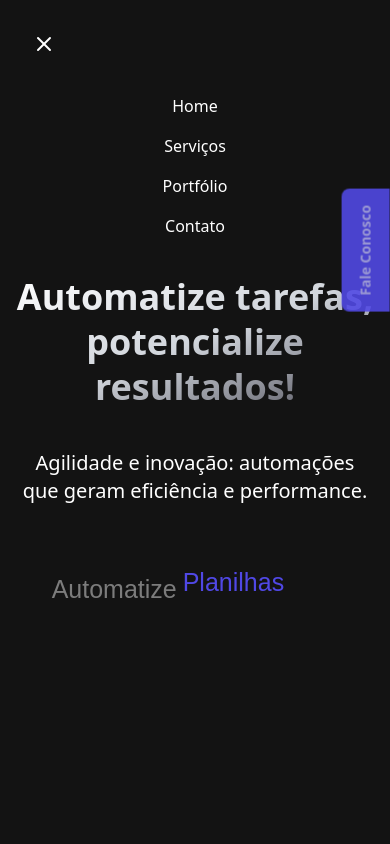
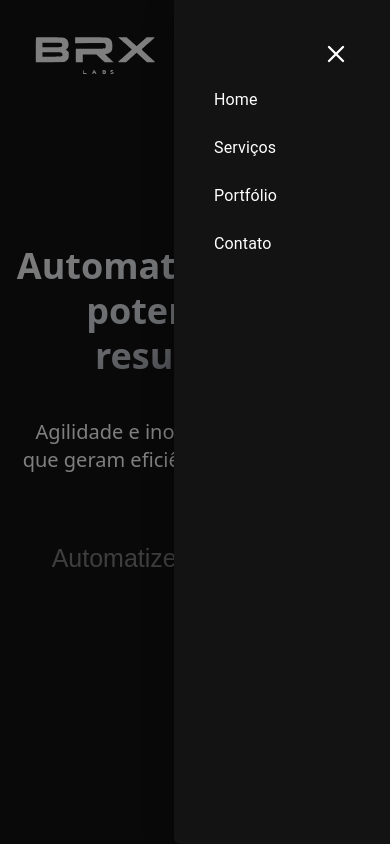
Before and after one commit to iesley-ferreira/BRXLabs, a React (Vite) app: page / in a window 390 px wide. Both pictures are taken after a click on the button 346 px from the left and 74 px from the top of the page. Shown: the top 844 px of the page. Built offline with nearby package versions, Linux system fonts and the light colour scheme; a web font is replaced by a local one.

Commit message:
feat: refactor header and hamburger menu

```diff
--- a/package.json
+++ b/package.json
@@ -11,8 +11,12 @@
     "preview": "vite preview"
   },
   "dependencies": {
+    "@emotion/react": "^11.14.0",
+    "@emotion/styled": "^11.14.0",
+    "@mui/material": "^6.4.8",
     "@radix-ui/react-slot": "^1.1.2",
     "@tailwindcss/vite": "^4.0.13",
+    "aos": "^2.3.4",
     "class-variance-authority": "^0.7.1",
     "clsx": "^2.1.1",
     "lucide-react": "^0.479.0",
@@ -23,6 +27,7 @@
   },
   "devDependencies": {
     "@eslint/js": "^9.21.0",
+    "@types/aos": "^3.0.7",
     "@types/node": "^22.13.10",
     "@types/react": "^19.0.10",
     "@types/react-dom": "^19.0.4",
--- a/src/App.tsx
+++ b/src/App.tsx
@@ -1,3 +1,6 @@
+import AOS from "aos";
+import "aos/dist/aos.css"; // Importa os estilos do AOS
+import { useEffect } from "react";
 import "./App.css";
 import Carousel from "./components/Carousel/Carousel";
 import ContactButton from "./components/ContactButton/ContactButton";
@@ -9,6 +12,14 @@ import HowItWorks from "./components/HowItWorks/HowItWorks";
 import ServicesProvided from "./components/ServicesProvided/ServicesProvided";
 
 function App() {
+  useEffect(() => {
+    AOS.init({
+      duration: 1200, // duração da animação em milissegundos
+      once: true, // se true, animação ocorre apenas uma vez
+      easing: "ease-in-out",
+    });
+  }, []);
+
   return (
     <div className="bg-[#131313] p-4 h-screen">
       <Header />
--- a/src/components/Carousel/Carousel.tsx
+++ b/src/components/Carousel/Carousel.tsx
@@ -115,7 +115,7 @@ const Carousel = () => {
   }, []);
 
   return (
-    <div className="relative w-full p-6 bg-[#4d4b4623] rounded-2xl">
+    <div className="relative w-full p-6 bg-[#6c19ff] rounded-md">
       {/* Container do carousel com rolagem horizontal e barra oculta */}
       <div ref={carouselRef} className="flex space-x-4 overflow-x-auto  scrollbar-hide">
         {technologies.map((tech, index) => (
--- a/src/components/ContactButton/ContactButton.tsx
+++ b/src/components/ContactButton/ContactButton.tsx
@@ -1,5 +1,5 @@
 import { X } from "lucide-react";
-import { useState } from "react";
+import { useEffect, useState } from "react";
 
 export default function ContactButton() {
   const [isOpen, setIsOpen] = useState(false);
@@ -7,8 +7,28 @@ export default function ContactButton() {
   const [loading, setLoading] = useState(false);
   const [message, setMessage] = useState("");
   const [isSubmitted, setIsSubmitted] = useState(false);
+  const [isContactVisible, setIsContactVisible] = useState(false);
 
-  // Formata o telefone para o padrão (XX) XXXXX-XXXX
+  // Detecta se a seção de contato está visível na viewport
+  useEffect(() => {
+    const contactSection = document.querySelector("#contact");
+    if (!contactSection) return;
+    const observer = new IntersectionObserver(
+      (entries) => {
+        entries.forEach((entry) => {
+          setIsContactVisible(entry.isIntersecting);
+        });
+      },
+      { threshold: 0.5 },
+    );
+    observer.observe(contactSection);
+    return () => observer.disconnect();
+  }, []);
+
+  // Se a seção de contato estiver visível, não renderiza o botão
+  if (isContactVisible) return null;
+
+  // Função para formatar o telefone para o padrão (XX) XXXXX-XXXX
   const formatPhone = (value: string) => {
     const digits = value.replace(/\D/g, "").slice(0, 11);
     if (digits.length === 0) return "";
@@ -90,10 +110,7 @@ export default function ContactButton() {
           setMessage("");
           setIsSubmitted(false);
         }}
-        className="fixed top-2/12 right-0 origin-bottom-right -rotate-90 translate-x-0 hover:translate-x-0 z-[9999] cursor-pointer
-                   bg-[#5048e5e3] text-[#a6a4d4e0] hover:text-white hover:bg-[#5048e5] font-bold text-sm px-4 py-2 h-12 rounded-t-md
-                   hover:shadow-[0px_0px_10px_rgba(255,255,255,0.4)] transition-all
-                   hover:opacity-90 focus:outline-none focus:ring-2 focus:ring-white"
+        className="fixed top-8/12 md:top-2/12 right-0 origin-bottom-right -rotate-90 translate-x-0 hover:translate-x-0 z-[9999] cursor-pointer bg-[#5048e5e3] text-[#a6a4d4e0] hover:text-white hover:bg-[#5048e5] font-bold text-sm px-4 py-2 h-12 rounded-t-md hover:shadow-[0px_0px_10px_rgba(255,255,255,0.4)] transition-all hover:opacity-90 focus:outline-none focus:ring-2 focus:ring-white"
       >
         Fale Conosco
       </button>
@@ -176,7 +193,7 @@ export default function ContactButton() {
                   <button
                     type="submit"
                     disabled={loading}
-                    className="w-full mt-6 bg-[#956afa] hover:bg-[#7d4fd1] transition text-white font-semibold py-3 rounded-md mouse-pointer"
+                    className="w-full mt-6 bg-[#956afa] hover:bg-[#7d4fd1] transition text-white font-semibold py-3 rounded-md"
                   >
                     {loading ? "Enviando..." : "Enviar"}
                   </button>
--- a/src/components/Header/Header.tsx
+++ b/src/components/Header/Header.tsx
@@ -1,42 +1,48 @@
+import Drawer from "@mui/material/Drawer";
+import List from "@mui/material/List";
+import ListItem from "@mui/material/ListItem";
+import ListItemButton from "@mui/material/ListItemButton";
+import ListItemText from "@mui/material/ListItemText";
 import { Menu, X } from "lucide-react";
 import { useState } from "react";
 
 const Header = () => {
-  const [mobileMenuOpen, setMobileMenuOpen] = useState(false);
+  const [drawerOpen, setDrawerOpen] = useState(false);
 
-  const toggleMobileMenu = () => {
-    setMobileMenuOpen((prev) => !prev);
+  const toggleDrawer = (open: boolean) => (event: React.KeyboardEvent | React.MouseEvent) => {
+    // Evita que eventos de teclado indesejados fechem o drawer
+    if (
+      event &&
+      event.type === "keydown" &&
+      ((event as React.KeyboardEvent).key === "Tab" ||
+        (event as React.KeyboardEvent).key === "Shift")
+    ) {
+      return;
+    }
+    setDrawerOpen(open);
   };
 
   return (
-    <header className="p-4  relative">
-      <nav className="container mx-auto flex items-center justify-between relative z-20">
-        {/* Desktop: links à esquerda */}
-        <div className="hidden md:flex w-full gap-8 justify-evenly">
+    <header className="p-4 relative">
+      <nav className="container w-full mx-auto flex items-center justify-evenly">
+        {/* Versão desktop */}
+        <div className="hidden w-8/12 md:flex gap-12 items-center justify-between">
           <a href="#home" className="text-white hover:text-gray-300">
             Home
           </a>
           <a href="#services" className="text-white hover:text-gray-300">
             Serviços
           </a>
-        </div>
-
-        {/* Logo central (mostrada na versão mobile se o menu estiver fechado) */}
-        {!mobileMenuOpen && (
           <div className="flex items-center">
-            <div className="flex items-end">
-              <div>
             <svg
-                  version="1.0"
-                  width="200"
-                  height="90"
-                  viewBox="0 0 368.000000 138.000000"
+              className="w-32" // tamanho reduzido para mobile
+              viewBox="0 0 368 138"
               preserveAspectRatio="xMidYMid meet"
               fill="white"
               stroke="white"
             >
-                  <g transform="translate(0.000000,138.000000) scale(0.100000,-0.100000)">
-                    {/* Conteúdo do SVG */}
+              <g transform="translate(0,138) scale(0.1,-0.1)">
+                {/* Conteúdo do SVG da logo */}
                 <path d="M117 1224 c-4 -4 -7 -167 -7 -361 l0 -354 408 3 407 3 45 25 c69 39 91 86 88 184 l-3 79 -43 38 c-42 36 -42 38 -22 49 37 20 60 70 60 133 0 95 -33 147 -115 184 -36 16 -80 18 -425 21 -212 2 -389 0 -393 -4z m739 -178 c8 -11 14 -29 14 -41 0 -12 -6 -30 -14 -41 -14 -18 -31 -19 -285 -22 l-271 -3 0 66 0 66 271 -3 c254 -3 271 -4 285 -22z m-2 -267 c30 -24 34 -63 9 -91 -15 -17 -37 -18 -290 -18 l-273 0 0 65 0 65 264 0 c251 0 265 -1 290 -21z" />
                 <path d="M1240 1145 l0 -87 419 3 c398 3 421 2 440 -15 16 -14 21 -31 21 -66 0 -84 21 -80 -448 -80 l-412 0 0 -195 0 -195 100 0 100 0 0 110 0 110 196 0 196 0 121 -110 121 -110 126 0 125 0 -55 53 c-30 29 -85 80 -122 113 -38 34 -68 64 -68 68 0 3 15 6 33 6 40 0 105 30 134 61 34 37 43 73 43 169 0 105 -17 158 -63 193 -68 51 -72 51 -554 55 l-453 3 0 -86z" />
                 <path d="M2480 1226 c0 -2 78 -72 173 -157 94 -84 182 -162 194 -173 l22 -21 -199 -175 c-109 -96 -199 -178 -199 -182 -1 -5 52 -8 117 -8 l117 1 110 100 c61 55 129 116 152 135 l42 36 148 -136 148 -136 125 0 c68 0 120 4 115 8 -6 5 -97 86 -203 182 -180 161 -192 173 -177 190 9 9 94 87 190 171 96 85 175 157 175 161 0 5 -52 8 -116 8 l-115 0 -147 -130 -147 -130 -35 34 c-19 18 -84 76 -144 130 l-109 96 -119 0 c-65 0 -118 -2 -118 -4z" />
@@ -47,12 +53,6 @@ const Header = () => {
               </g>
             </svg>
           </div>
-            </div>
-          </div>
-        )}
-
-        {/* Desktop: links à direita */}
-        <div className="hidden md:flex w-full gap-8 justify-evenly">
           <a href="#portfolio" className="text-white hover:text-gray-300">
             Portfólio
           </a>
@@ -61,52 +61,86 @@ const Header = () => {
           </a>
         </div>
 
-        {/* Mobile hamburger menu */}
-        <div className="md:hidden">
+        {/* Versão mobile: Logo e botão do menu */}
+        <div className="md:hidden flex items-center justify-between w-full">
+          {/* Exibe a logo */}
+          <div className="flex items-center">
+            <svg
+              className="w-32" // tamanho reduzido para mobile
+              viewBox="0 0 368 138"
+              preserveAspectRatio="xMidYMid meet"
+              fill="white"
+              stroke="white"
+            >
+              <g transform="translate(0,138) scale(0.1,-0.1)">
+                {/* Conteúdo do SVG da logo */}
+                <path d="M117 1224 c-4 -4 -7 -167 -7 -361 l0 -354 408 3 407 3 45 25 c69 39 91 86 88 184 l-3 79 -43 38 c-42 36 -42 38 -22 49 37 20 60 70 60 133 0 95 -33 147 -115 184 -36 16 -80 18 -425 21 -212 2 -389 0 -393 -4z m739 -178 c8 -11 14 -29 14 -41 0 -12 -6 -30 -14 -41 -14 -18 -31 -19 -285 -22 l-271 -3 0 66 0 66 271 -3 c254 -3 271 -4 285 -22z m-2 -267 c30 -24 34 -63 9 -91 -15 -17 -37 -18 -290 -18 l-273 0 0 65 0 65 264 0 c251 0 265 -1 290 -21z" />
+                <path d="M1240 1145 l0 -87 419 3 c398 3 421 2 440 -15 16 -14 21 -31 21 -66 0 -84 21 -80 -448 -80 l-412 0 0 -195 0 -195 100 0 100 0 0 110 0 110 196 0 196 0 121 -110 121 -110 126 0 125 0 -55 53 c-30 29 -85 80 -122 113 -38 34 -68 64 -68 68 0 3 15 6 33 6 40 0 105 30 134 61 34 37 43 73 43 169 0 105 -17 158 -63 193 -68 51 -72 51 -554 55 l-453 3 0 -86z" />
+                <path d="M2480 1226 c0 -2 78 -72 173 -157 94 -84 182 -162 194 -173 l22 -21 -199 -175 c-109 -96 -199 -178 -199 -182 -1 -5 52 -8 117 -8 l117 1 110 100 c61 55 129 116 152 135 l42 36 148 -136 148 -136 125 0 c68 0 120 4 115 8 -6 5 -97 86 -203 182 -180 161 -192 173 -177 190 9 9 94 87 190 171 96 85 175 157 175 161 0 5 -52 8 -116 8 l-115 0 -147 -130 -147 -130 -35 34 c-19 18 -84 76 -144 130 l-109 96 -119 0 c-65 0 -118 -2 -118 -4z" />
+                <path d="M1470 230 l0 -60 50 0 c38 0 50 4 50 15 0 11 -11 15 -40 15 l-40 0 0 45 c0 25 -4 45 -10 45 -6 0 -10 -27 -10 -60z" />
+                <path d="M1756 242 c-31 -61 -34 -82 -8 -59 24 22 61 22 78 0 7 -10 16 -15 20 -11 9 10 -11 56 -40 93 l-24 29 -26 -52z m44 -13 c0 -5 -4 -9 -10 -9 -5 0 -10 7 -10 16 0 8 5 12 10 9 6 -3 10 -10 10 -16z" />
+                <path d="M2028 268 c-2 -13 -1 -40 1 -60 3 -37 5 -38 41 -38 47 0 62 17 56 65 -6 44 -18 55 -63 55 -25 0 -32 -5 -35 -22z m63 -13 c0 -13 -41 -19 -41 -7 0 11 20 22 33 18 5 -1 8 -6 8 -11z m7 -46 c-2 -6 -7 -10 -11 -10 -4 1 -14 1 -22 1 -8 0 -15 5 -15 10 0 6 12 10 26 10 14 0 24 -5 22 -11z" />
+                <path d="M2260 275 c-19 -22 -2 -48 36 -55 39 -7 30 -26 -11 -22 -40 3 -47 -14 -11 -24 33 -8 57 -2 69 17 16 26 1 49 -33 49 -16 0 -30 5 -30 10 0 6 14 10 31 10 40 0 34 24 -8 28 -18 2 -35 -3 -43 -13z" />
+              </g>
+            </svg>
+          </div>
+
+          {/* Botão do menu (sempre à direita) */}
+          <div>
             <button
-            onClick={toggleMobileMenu}
+              onClick={toggleDrawer(true)}
               className="relative z-30 text-white focus:outline-none"
             >
-            {mobileMenuOpen ? <X size={24} /> : <Menu size={24} />}
+              {drawerOpen ? <div></div> : <Menu size={24} />}
             </button>
+          </div>
         </div>
       </nav>
 
-      {/* Mobile Menu Overlay */}
-      {mobileMenuOpen && (
-        <div className="absolute top-full left-0 w-full  z-20 md:hidden">
-          <nav className="flex flex-col items-center py-4 space-y-4">
-            <a
-              href="#home"
-              className="text-white hover:text-gray-300"
-              onClick={() => setMobileMenuOpen(false)}
+      {/* Drawer do Material UI ancorado à direita */}
+      <Drawer
+        anchor="right"
+        open={drawerOpen}
+        onClose={toggleDrawer(false)}
+        PaperProps={{
+          sx: {
+            backgroundColor: "#131313",
+            color: "#fff",
+            height: "100%",
+            borderRadius: "0 0 0 6px",
+          },
+        }}
       >
-              Home
-            </a>
-            <a
-              href="#services"
-              className="text-white hover:text-gray-300"
-              onClick={() => setMobileMenuOpen(false)}
-            >
-              Serviços
-            </a>
-            <a
-              href="#portfolio"
-              className="text-white hover:text-gray-300"
-              onClick={() => setMobileMenuOpen(false)}
-            >
-              Portfólio
-            </a>
-            <a
-              href="#contact"
-              className="text-white hover:text-gray-300"
-              onClick={() => setMobileMenuOpen(false)}
-            >
-              Contato
-            </a>
-          </nav>
+        <div className="w-54 pl-6">
+          <div className="pt-10 pr-10 flex justify-end">
+            <button onClick={toggleDrawer(false)} className="text-white focus:outline-none">
+              <X size={28} />
+            </button>
           </div>
-      )}
+          <List>
+            <ListItem disablePadding>
+              <ListItemButton component="a" href="#home" onClick={toggleDrawer(false)}>
+                <ListItemText primary="Home" />
+              </ListItemButton>
+            </ListItem>
+            <ListItem disablePadding>
+              <ListItemButton component="a" href="#services" onClick={toggleDrawer(false)}>
+                <ListItemText primary="Serviços" />
+              </ListItemButton>
+            </ListItem>
+            <ListItem disablePadding>
+              <ListItemButton component="a" href="#portfolio" onClick={toggleDrawer(false)}>
+                <ListItemText primary="Portfólio" />
+              </ListItemButton>
+            </ListItem>
+            <ListItem disablePadding>
+              <ListItemButton component="a" href="#contact" onClick={toggleDrawer(false)}>
+                <ListItemText primary="Contato" />
+              </ListItemButton>
+            </ListItem>
+          </List>
+        </div>
+      </Drawer>
     </header>
   );
 };
--- a/src/components/Hero/Hero.tsx
+++ b/src/components/Hero/Hero.tsx
@@ -1,6 +1,6 @@
 const Hero = () => {
   return (
-    <section className="hero-text flex flex-col items-center justify-center h-[calc(100vh-90px)]">
+    <section className="hero-text flex flex-col items-center pt-8 md:pt-20 justify-center h-[calc(100vh-220px)]">
       <h1 className="relative z-10 mb-6 max-w-4xl mx-auto text-4xl md:text-6xl font-bold text-center text-transparent bg-clip-text bg-gradient-to-br from-white via-gray-300 to-zinc-600 leading-tight">
         {/* Desbloqueie o potencial do seu negócio! */}
         Automatize tarefas, potencialize resultados!
@@ -12,9 +12,9 @@ const Hero = () => {
         <div className="loader mt-10">
           <p>Automatize</p>
           <div className="words">
-            <span className="word">Planilhas</span>
             <span className="word">Atendimento</span>
             <span className="word">Agendamento</span>
+            <span className="word">Planilhas</span>
             <span className="word">Vendas</span>
             {/* <span className="word">Mais</span> */}
           </div>
--- a/src/components/ServicesProvided/ServicesProvided.tsx
+++ b/src/components/ServicesProvided/ServicesProvided.tsx
@@ -144,13 +144,20 @@ const ServiceCategory = ({ category, points }: { category: string; points: strin
 
 const ServicesProvided = () => {
   return (
-    <div className="bg-[#131313] py-20">
-      <div className="flex flex-col items-center w-full">
+    <div className="bg-[#131313] w-full py-20">
+      <div className="flex flex-col items-center w-10/12 md-w-8/12 mx-auto">
         {servicesData.map((service, index) => (
-          <div key={index} className="flex align-center flex-wrap w-9/12 lg-w-full mb-20">
+          <div
+            data-aos="fade-up"
+            data-aos-anchor-placement="top-center"
+            key={index}
+            className={`flex w-1/2 flex-col lg:flex-row ${
+              index % 2 !== 0 ? "lg:flex-row-reverse" : "lg:flex-row"
+            } items-center flex-wrap w-full mt-10 mb-20`}
+          >
             {/* Texto */}
             <div className="w-full lg:w-1/2">
-              <div className="">
+              <div className="lg-p-6">
                 <h2 className="relative z-10 mb-6 max-w-4xl mx-auto text-4xl md:text-6xl font-bold text-transparent bg-clip-text bg-gradient-to-br from-white via-gray-300 to-zinc-600 leading-tight">
                   {service.title}
                 </h2>
```
Also changed, not shown: 1 other file (tests, documents, lock files or other folders). Lines whose indentation alone changed are shown as unchanged.
